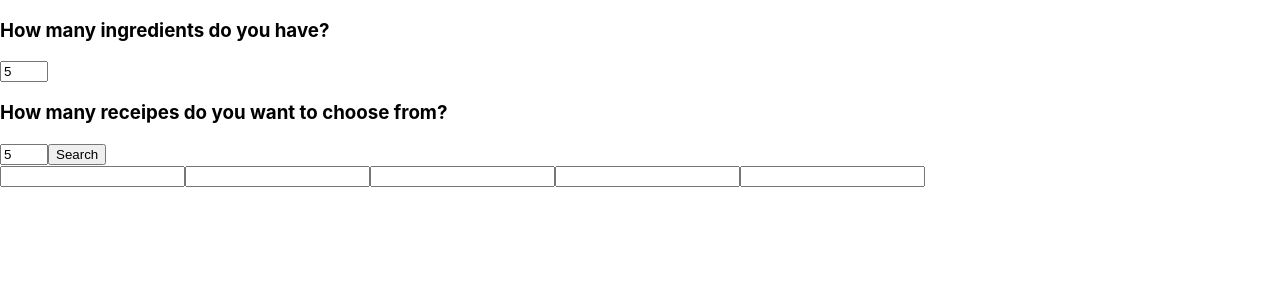
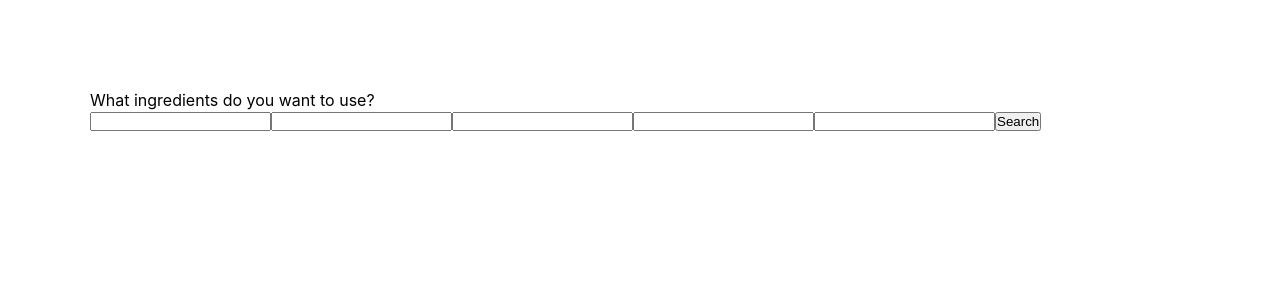
Before and after one commit to Leanne251/Any-Ingredient, a React (Create React App) app: page / in a window 1280 px wide. Both pictures are taken after typing "5", "5" into the empty fields and a click on the button "Search". Shown: the top 300 px of the page. Built offline with nearby package versions, Linux system fonts and the light colour scheme.

Commit message:
working up to recipe display

```diff
--- a/src/components/App/App.css
+++ b/src/components/App/App.css
@@ -1,38 +1,9 @@
-.App {
-  text-align: center;
+* {
+	margin: 0px;
+	padding: 0px;
+	box-sizing: border-box;
 }
 
-.App-logo {
-  height: 40vmin;
-  pointer-events: none;
+div {
+	padding: 30px;
 }
-
-@media (prefers-reduced-motion: no-preference) {
-  .App-logo {
-    animation: App-logo-spin infinite 20s linear;
-  }
-}
-
-.App-header {
-  background-color: #282c34;
-  min-height: 100vh;
-  display: flex;
-  flex-direction: column;
-  align-items: center;
-  justify-content: center;
-  font-size: calc(10px + 2vmin);
-  color: white;
-}
-
-.App-link {
-  color: #61dafb;
-}
-
-@keyframes App-logo-spin {
-  from {
-    transform: rotate(0deg);
-  }
-  to {
-    transform: rotate(360deg);
-  }
-}
--- a/src/components/Input Fields/InputFields.js
+++ b/src/components/Input Fields/InputFields.js
@@ -1,25 +1,61 @@
 import React from 'react';
-import { useEffect } from 'react';
+import { useState } from 'react';
+import Options from '../Options/Options';
 
-function InputFields({ ingredients, recipes, noOfRecipes, searchApi }) {
-	console.log(ingredients);
-	console.log(recipes, 'input');
+function InputFields({ noOfIngredients, noOfRecipes }) {
+	const [ input, setInput ] = useState([]);
+	const [ returnedRecipes, setReturnedRecipes ] = useState();
 
-	const recipeArray = [];
-	for (let i = 0; i < recipes; i++) {
-		recipeArray.push(i);
+	// this is always updating, but the value is writing over itself in the object as the object can only have one unique key value.
+
+	function getInput(e) {
+		let value = e.target.value;
+		setInput({ ...input, [e.target.name]: value });
 	}
-	console.log();
 
-	return (
+	function useInputs() {
+		let joinedInputs = '';
+		const inputArray = Object.values(input);
+		for (let i = 0; i < inputArray.length; i++) {
+			joinedInputs += inputArray[i] + ',+$';
+		}
+		let searchTerm = joinedInputs.substring(0, joinedInputs.length - 3);
+		searchAPI(searchTerm);
+	}
+
+	async function searchAPI(searchTerm) {
+		const response = await fetch(
+			`https://api.spoonacular.com/recipes/findByIngredients?ingredients=${searchTerm}&number=${noOfRecipes}&apiKey=a555aea16fc3473197b4c2afa236c9f8`
+		);
+		const data = await response.json();
+		console.log('data', data);
+		setReturnedRecipes(data);
+	}
+
+	// just practising again to see if the object data would update
+	/*const results = {
+		recipe: 0
+	};
+	results.recipe = 1;
+	console.log('recipe', results.recipe);
+
+	function inputfill(e) {
+		console.log('ee', e.target.value);
+		results.recipe = e.target.value(console.log(results.recipe));
+	} */
+
+	return returnedRecipes === undefined ? (
 		<div>
-			{ingredients.map((element, index) => {
-				return <input key={index} type="text" />;
+			{/*<input type="number" onChange={inputfill} />*/}
+			<p>What ingredients do you want to use?</p>
+			{noOfIngredients.map((element, index) => {
+				return <input key={index} name={index} type="text" onChange={getInput} />;
 			})}
-			{recipeArray.map((element, index) => {
-				return <input key={index} type="text" />;
-			})}
+
+			<button onClick={useInputs}>Search</button>
 		</div>
+	) : (
+		<Options returnedRecipes={returnedRecipes} />
 	);
 }
 
--- /dev/null
+++ b/src/components/Options/Options.js
@@ -0,0 +1,35 @@
+import { useState } from 'react';
+import ShowRecipe from '../ShowRecipe/ShowRecipe';
+
+function Options({ returnedRecipes }) {
+	const [ recipeData, setRecipeData ] = useState();
+
+	function displayRecipe(e) {
+		const id = e.target.id;
+		getRecipe(id);
+	}
+
+	async function getRecipe(id) {
+		const response = await fetch(
+			`https://api.spoonacular.com/recipes/${id}/information?includeNutrition=false&apiKey=a555aea16fc3473197b4c2afa236c9f8`
+		);
+		const data = await response.json();
+		const requiredData = { title: data.title, img: data.image, instructions: data.instructions };
+		setRecipeData(requiredData);
+	}
+
+	return recipeData === undefined ? (
+		<div>
+			<h3>Choose a Recipe</h3>
+			{returnedRecipes.map((element) => (
+				<button key={element.id} id={element.id} onClick={displayRecipe}>
+					{element.title}
+				</button>
+			))}
+		</div>
+	) : (
+		<ShowRecipe recipeData={recipeData} />
+	);
+}
+
+export default Options;
--- a/src/components/Questions/Questions.js
+++ b/src/components/Questions/Questions.js
@@ -2,14 +2,23 @@ import { useState } from 'react';
 import InputFields from '../Input Fields/InputFields';
 
 function Questions() {
-	const [ ingredients, setIngredients ] = useState(0);
+	const [ noOfIngredients, setnoOfIngredients ] = useState(0);
 	const [ noOfRecipes, setNoOfRecipes ] = useState(0);
 	const [ isInputField, setisInputField ] = useState(false);
 
-	const results = {
+	// tried to create an object just to hold the value of the input.
+	//Then would create an array from this to map over to produce 'x' amount of input boxes.
+	// but this doesnt work.
+	/*
+	let results = {
 		ingredients: 0,
 		recipes: 0
 	};
+
+	*/
+
+	// so even though the number typed in is only used 'behind the scenes' do I still need to create a state for this?
+	// here I have used the state to create the array which I can then loop through.
 
 	function ingredientsFn(e) {
 		const array = [];
@@ -17,29 +26,34 @@ function Questions() {
 		for (let i = 0; i < value; i++) {
 			array.push(i);
 		}
-		setIngredients(array);
+		setnoOfIngredients(array);
 	}
 
-	function getReceipeNo(e) {
+	// however... this doesn't work. The page isn't re-rendering on input (because I've not used a hook to change state?)
+	//So is this why the object isn't updating either?
+
+	/*function getReceipeNo(e) {
 		results.recipes = e.target.value;
 	}
+	*/
+
+	// when you have components that you don't want to be rendered at the start do you just use conditional rendering?
 
 	function getInputBoxes() {
 		setisInputField(true);
 	}
 
-	console.log('questions', results);
-
-	return (
+	return !isInputField ? (
 		<div>
-			<div>
-				<h3>How many ingredients do you have?</h3>
-				<input type="number" min="1" max="5" name="ingredients" onChange={ingredientsFn} />
-				<h3>How many receipes do you want to choose from?</h3>
-				<input type="number" min="1" max="5" name="recipe" onChange={getReceipeNo} />
-				<button onClick={getInputBoxes}>Search</button>
-			</div>
-			<div>{isInputField ? <InputFields ingredients={ingredients} recipes={results.recipes} /> : <div />}</div>
+			<h3>How many ingredients do you have?</h3>
+			<input type="number" min="1" max="5" name="ingredients" onChange={ingredientsFn} />
+			<h3>How many receipes do you want to choose from?</h3>
+			<input type="number" min="1" max="5" name="recipe" onChange={(e) => setNoOfRecipes(e.target.value)} />
+			<button onClick={getInputBoxes}>Search</button>
+		</div>
+	) : (
+		<div>
+			<InputFields noOfIngredients={noOfIngredients} noOfRecipes={noOfRecipes} />
 		</div>
 	);
 }
--- /dev/null
+++ b/src/components/ShowRecipe/ShowRecipe.js
@@ -0,0 +1,20 @@
+import React from 'react';
+
+function ShowRecipe({ recipeData }) {
+	console.log(recipeData);
+
+	let instructions = recipeData.instructions.replace(/<\/?[^>]+>/gi, '');
+
+	return (
+		<div>
+			<h3>Your Recipe</h3>
+			<h4>{recipeData.title}</h4>
+			<img src={recipeData.img} alt={recipeData.title} style={{ height: '400px', width: '450px' }} />
+			<p>{instructions}</p>
+			<button>Back to Recipes</button>
+			<button>Search Again</button>
+		</div>
+	);
+}
+
+export default ShowRecipe;
```
